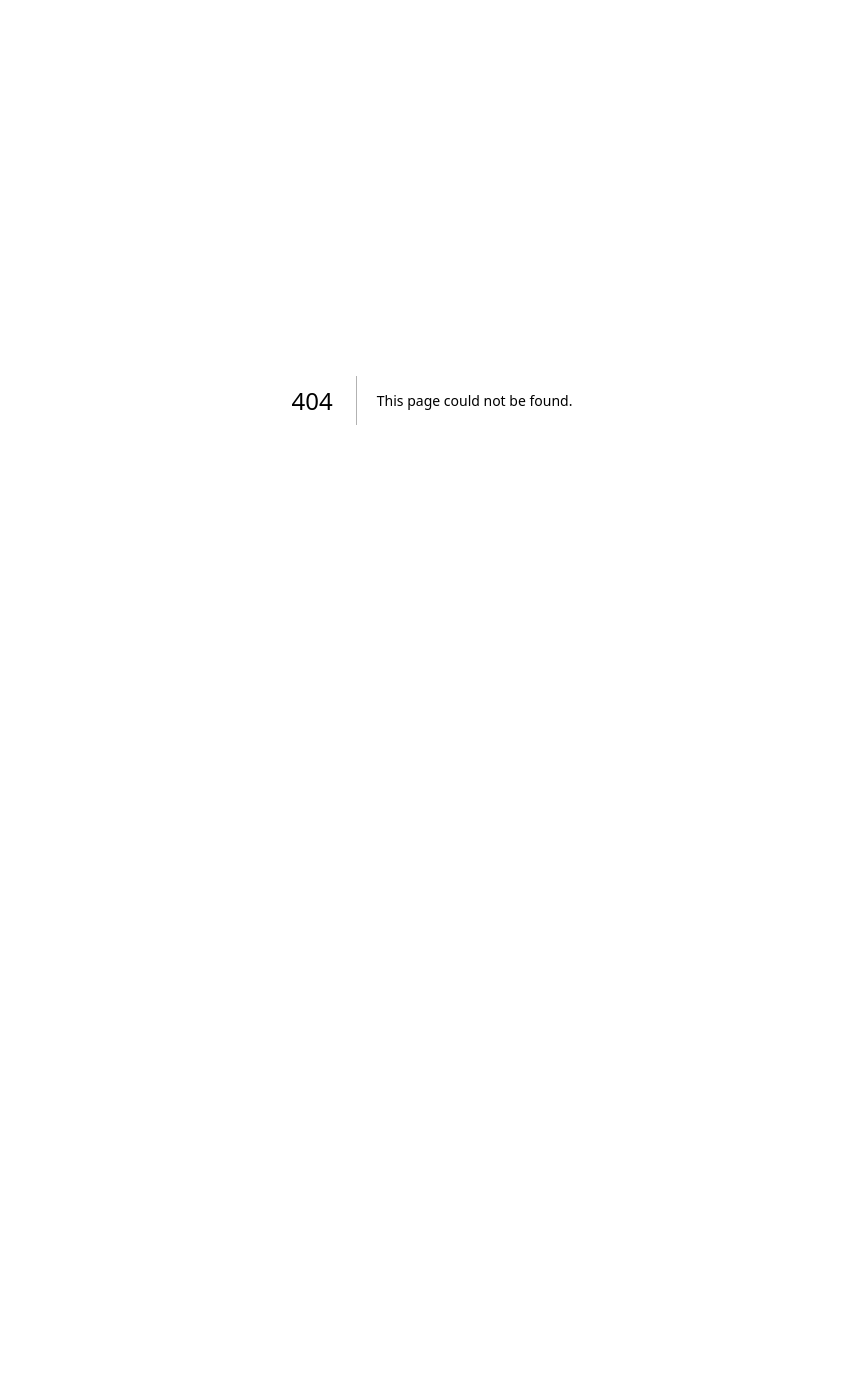
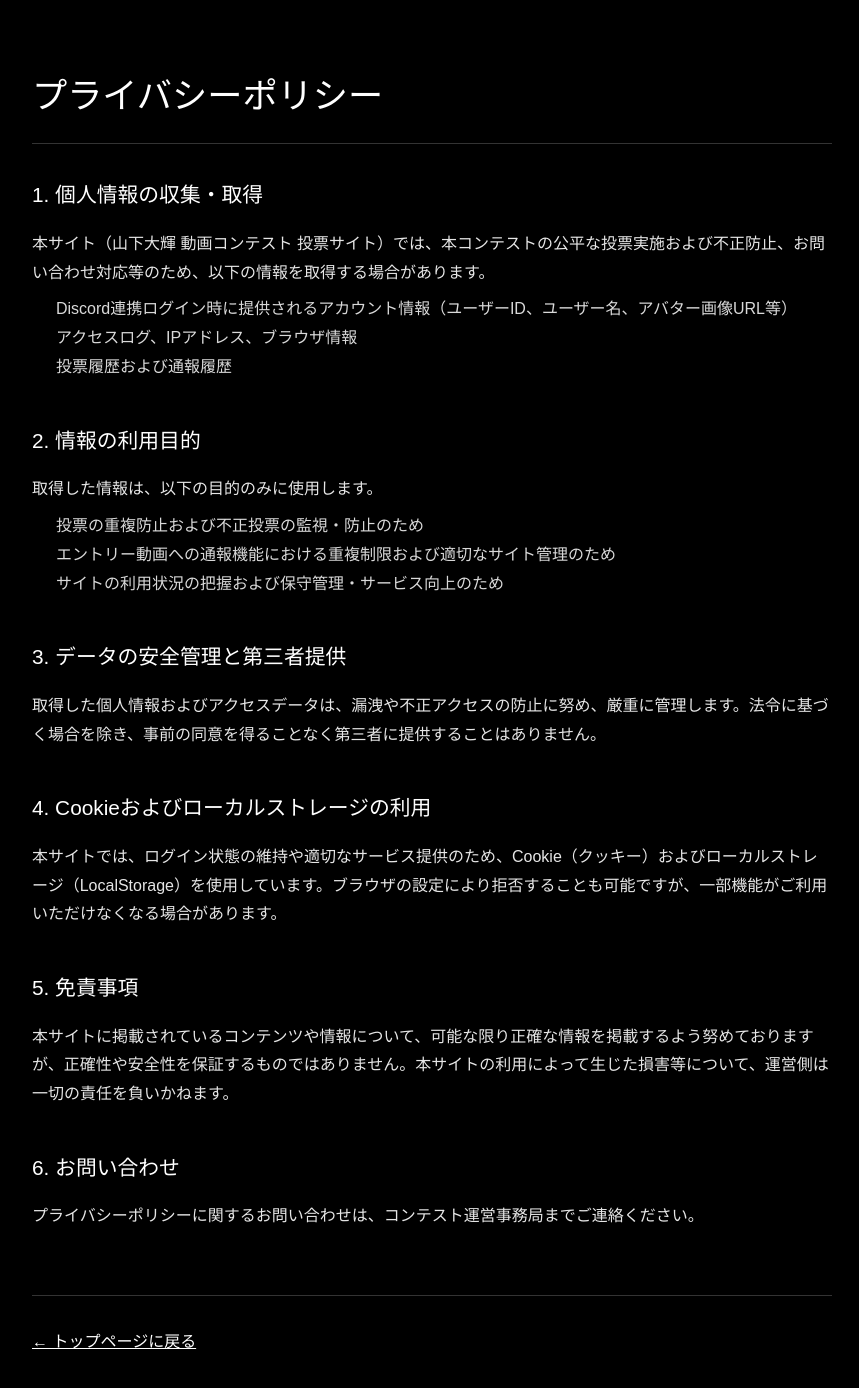
Before and after one commit to y-exe/votesites, a Next.js app: page /policy in a window 1280 px wide. Before the commit this address had no page. Shown: the top 1388 px of the page, without its empty margins (208-1067 px from the left). Before the commit the page ends 800 px from the top, so only its background shows below. Built offline with nearby package versions, Linux system fonts and the light colour scheme.

Commit message:
旧白メッセージカードの削除、プライバシーポリシーページ(/policy)の新規作成およびトップページフッターへのリンク追加

```diff
--- a/src/app/page.tsx
+++ b/src/app/page.tsx
@@ -1,6 +1,7 @@
 "use client";
 
 import Image from "next/image";
+import Link from "next/link";
 import dynamic from "next/dynamic";
 import { League_Gothic } from "next/font/google";
 import localFont from "next/font/local";
@@ -1575,8 +1576,28 @@ export default function Home() {
             </div>
           </div>
         </section>
-
         </section>
+        <footer
+          style={{
+            backgroundColor: "#000000",
+            borderTop: "1px solid #222222",
+            padding: "2.5rem 1.5rem",
+            textAlign: "center",
+            color: "#ffffff",
+          }}
+        >
+          <Link
+            href="/policy"
+            style={{
+              color: "#ffffff",
+              textDecoration: "underline",
+              fontSize: "0.95rem",
+              opacity: 0.85,
+            }}
+          >
+            プライバシーポリシー
+          </Link>
+        </footer>
       </main>
       {fontGuideOpen ? (
         <div
--- /dev/null
+++ b/src/app/policy/page.tsx
@@ -0,0 +1,116 @@
+import localFont from "next/font/local";
+import Link from "next/link";
+
+const lineSeedExtraBold = localFont({
+  src: "../fonts/LINESeedJP-ExtraBold.ttf",
+  display: "swap",
+});
+
+export const metadata = {
+  title: "プライバシーポリシー | 山下大輝 動画コンテスト",
+  description: "山下大輝 動画コンテスト 投票サイトのプライバシーポリシーです。",
+};
+
+export default function PolicyPage() {
+  return (
+    <main
+      className={`${lineSeedExtraBold.className}`}
+      style={{
+        minHeight: "100vh",
+        backgroundColor: "#000000",
+        color: "#ffffff",
+        padding: "4rem 1.5rem 6rem",
+        fontFamily: "inherit",
+        lineHeight: 1.8,
+      }}
+    >
+      <div style={{ maxWidth: "800px", margin: "0 auto" }}>
+        <h1
+          style={{
+            fontSize: "2.2rem",
+            marginBottom: "2rem",
+            borderBottom: "1px solid #333333",
+            paddingBottom: "1rem",
+          }}
+        >
+          プライバシーポリシー
+        </h1>
+
+        <section style={{ marginBottom: "2.5rem" }}>
+          <h2 style={{ fontSize: "1.3rem", marginBottom: "1rem" }}>
+            1. 個人情報の収集・取得
+          </h2>
+          <p style={{ opacity: 0.9 }}>
+            本サイト（山下大輝 動画コンテスト 投票サイト）では、本コンテストの公平な投票実施および不正防止、お問い合わせ対応等のため、以下の情報を取得する場合があります。
+          </p>
+          <ul style={{ paddingLeft: "1.5rem", marginTop: "0.5rem", opacity: 0.85 }}>
+            <li>Discord連携ログイン時に提供されるアカウント情報（ユーザーID、ユーザー名、アバター画像URL等）</li>
+            <li>アクセスログ、IPアドレス、ブラウザ情報</li>
+            <li>投票履歴および通報履歴</li>
+          </ul>
+        </section>
+
+        <section style={{ marginBottom: "2.5rem" }}>
+          <h2 style={{ fontSize: "1.3rem", marginBottom: "1rem" }}>
+            2. 情報の利用目的
+          </h2>
+          <p style={{ opacity: 0.9 }}>取得した情報は、以下の目的のみに使用します。</p>
+          <ul style={{ paddingLeft: "1.5rem", marginTop: "0.5rem", opacity: 0.85 }}>
+            <li>投票の重複防止および不正投票の監視・防止のため</li>
+            <li>エントリー動画への通報機能における重複制限および適切なサイト管理のため</li>
+            <li>サイトの利用状況の把握および保守管理・サービス向上のため</li>
+          </ul>
+        </section>
+
+        <section style={{ marginBottom: "2.5rem" }}>
+          <h2 style={{ fontSize: "1.3rem", marginBottom: "1rem" }}>
+            3. データの安全管理と第三者提供
+          </h2>
+          <p style={{ opacity: 0.9 }}>
+            取得した個人情報およびアクセスデータは、漏洩や不正アクセスの防止に努め、厳重に管理します。法令に基づく場合を除き、事前の同意を得ることなく第三者に提供することはありません。
+          </p>
+        </section>
+
+        <section style={{ marginBottom: "2.5rem" }}>
+          <h2 style={{ fontSize: "1.3rem", marginBottom: "1rem" }}>
+            4. Cookieおよびローカルストレージの利用
+          </h2>
+          <p style={{ opacity: 0.9 }}>
+            本サイトでは、ログイン状態の維持や適切なサービス提供のため、Cookie（クッキー）およびローカルストレージ（LocalStorage）を使用しています。ブラウザの設定により拒否することも可能ですが、一部機能がご利用いただけなくなる場合があります。
+          </p>
+        </section>
+
+        <section style={{ marginBottom: "2.5rem" }}>
+          <h2 style={{ fontSize: "1.3rem", marginBottom: "1rem" }}>
+            5. 免責事項
+          </h2>
+          <p style={{ opacity: 0.9 }}>
+            本サイトに掲載されているコンテンツや情報について、可能な限り正確な情報を掲載するよう努めておりますが、正確性や安全性を保証するものではありません。本サイトの利用によって生じた損害等について、運営側は一切の責任を負いかねます。
+          </p>
+        </section>
+
+        <section style={{ marginBottom: "3rem" }}>
+          <h2 style={{ fontSize: "1.3rem", marginBottom: "1rem" }}>
+            6. お問い合わせ
+          </h2>
+          <p style={{ opacity: 0.9 }}>
+            プライバシーポリシーに関するお問い合わせは、コンテスト運営事務局までご連絡ください。
+          </p>
+        </section>
+
+        <div style={{ marginTop: "4rem", paddingTop: "2rem", borderTop: "1px solid #333333" }}>
+          <Link
+            href="/"
+            style={{
+              color: "#ffffff",
+              textDecoration: "underline",
+              fontSize: "1rem",
+            }}
+          >
+            ← トップページに戻る
+          </Link>
+        </div>
+      </div>
+    </main>
+  );
+}
--- a/src/app/vote/page.tsx
+++ b/src/app/vote/page.tsx
@@ -1308,11 +1308,6 @@ export default function VotePage() {
                     </article>
                   ))}
                 </div>
-                <p className="vote-entries__status" role="status" style={{ marginTop: "2rem" }}>
-                  {entriesState === "error"
-                    ? "読み込みに失敗しました"
-                    : "作品はまだありません"}
-                </p>
                 <VoteEntryEnding />
               </>
             )}
```
